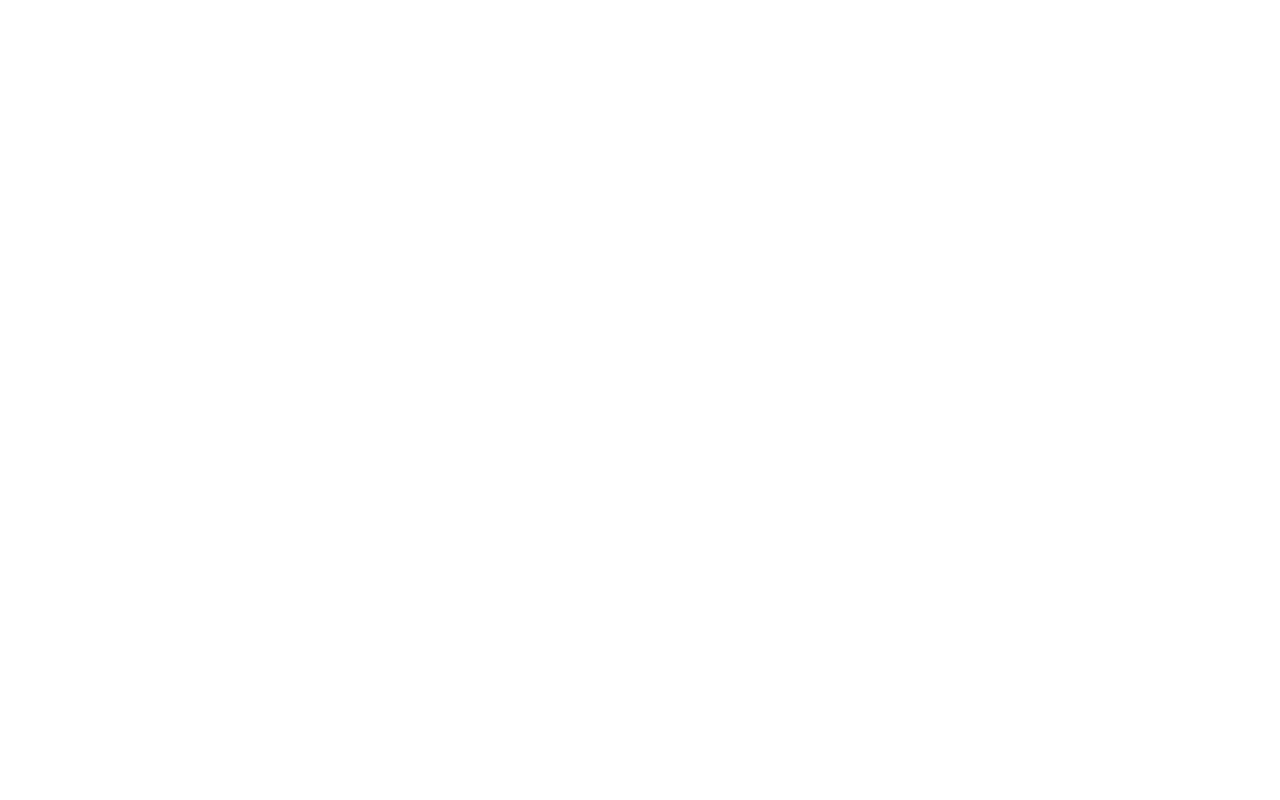
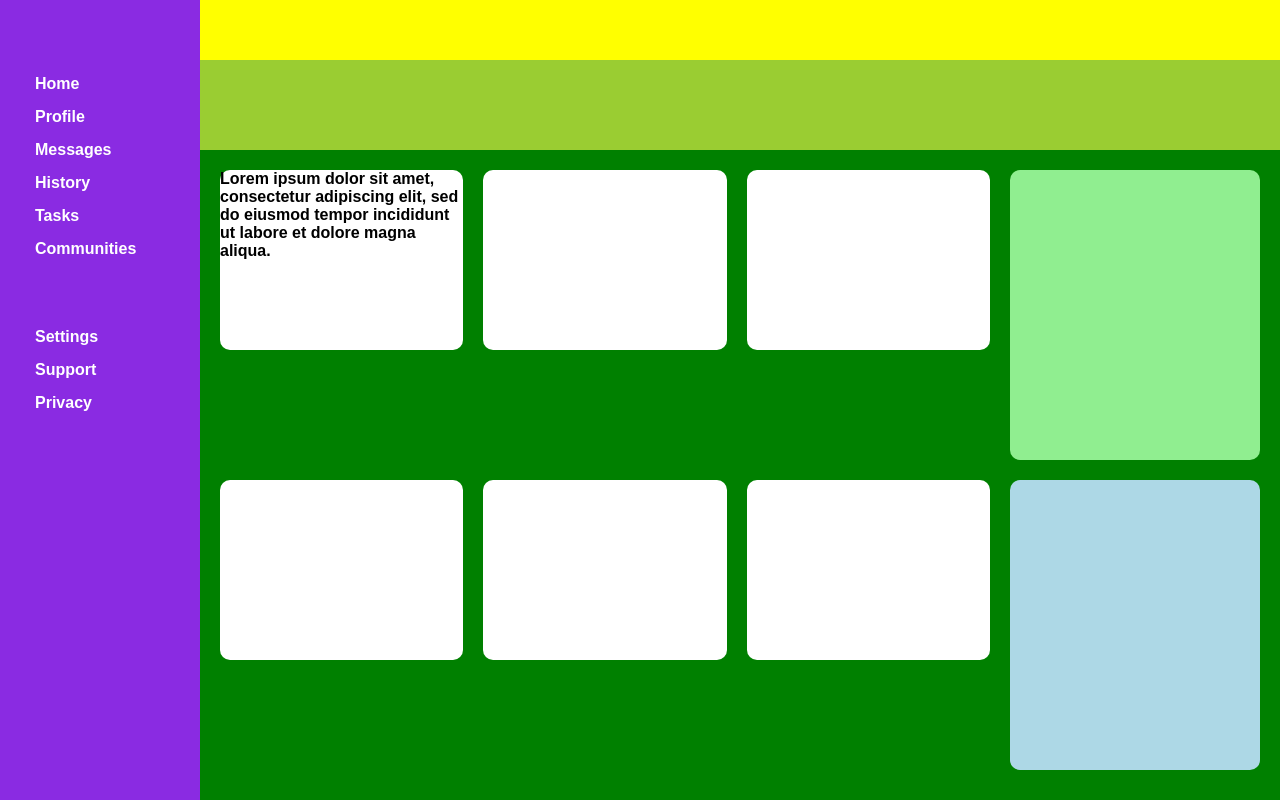
Before and after one commit to emilycurran/admin-dashboard, a plain HTML site: page index.html in a window 1280 px wide. Drawn offline with Linux system fonts and the light colour scheme.

Commit message:
Added basic grid structure.

```diff
--- a/index.html
+++ b/index.html
@@ -4,10 +4,59 @@
     <meta charset="UTF-8">
     <meta http-equiv="X-UA-Compatible" content="IE=edge">
     <meta name="viewport" content="width=device-width, initial-scale=1.0">
-    <title>Document</title>
+    <title>Admin Dashboard</title>
     <link rel="stylesheet" href="style.css">
 </head>
 <body>
+    <div class="container">
+        <div class="sidebar">
+            <div class="logo"></div>
 
+            <ul class="nav">
+                <li>Home</li>
+                <li>Profile</li>
+                <li>Messages</li>
+                <li>History</li>
+                <li>Tasks</li>
+                <li>Communities</li>
+            </ul>
+            <ul class="support">
+                <li>Settings</li>
+                <li>Support</li>
+                <li>Privacy</li>
+            </ul>
+        </div>
+
+        <div class="header">
+            <div class="top-header">
+                <div class="search"></div>
+                <div class="right"></div>
+            </div>
+            <div class="bottom-header">
+                <div class="left"></div>
+                <div class="right"></div>
+            </div>
+        </div>
+
+        <div class="main-content">
+            <div class="your-projects">
+                <div class="card">
+                    <div class="project-name"></div>
+                    <div class="project-description">Lorem ipsum dolor sit
+                        amet, consectetur adipiscing elit, sed do eiusmod
+                        tempor incididunt ut labore et dolore magna aliqua.
+                    </div>
+                </div>
+                <div class="card"></div>
+                <div class="card"></div>
+                <div class="card"></div>
+                <div class="card"></div>
+                <div class="card"></div>
+            </div>
+            <div class="announcements"></div>
+            <div class="trending"></div>
+        </div>
+
+    </div>
 </body>
 </html>
--- a/style.css
+++ b/style.css
@@ -0,0 +1,85 @@
+* {
+    margin: 0;
+    padding: 0;
+}
+
+body{
+    height: 100vh;
+    width: 100vw;
+    font-family: Arial, Helvetica, sans-serif;
+    font-weight: 900;
+}
+
+.container{
+    height: 100%;
+    background-color: green;
+    display: grid;
+    grid-template-columns: 200px 1fr;
+    grid-template-rows: 150px 1fr;
+}
+
+.sidebar{
+    grid-area: 1/1/3/1;
+    background-color: blueviolet;
+}
+
+.sidebar > * {
+    padding: 20px 20px 20px;
+}
+
+.sidebar li{
+    margin: 15px;
+    list-style: none;
+    color: white;
+}
+
+.header{
+    grid-area: 1/2/1/-1;
+    background-color: aquamarine;
+    display: grid;
+    grid-template-rows: 2fr 3fr;
+}
+
+.top-header{
+    grid-row: 1/1;
+    background-color: yellow;
+}
+
+.bottom-header{
+    grid-row: 2/2;
+    background-color: yellowgreen;
+}
+
+.main-content{
+    display: grid;
+    max-height: 600px;
+    grid-template-columns: minmax(300px, 1fr) 250px;
+    grid-template-rows: 1fr 1fr;
+    gap: 20px;
+    margin: 20px;
+}
+
+.your-projects{
+    grid-area: 1/1/-1/1;
+    display: grid;
+    overflow: auto;
+    gap: 20px;
+    grid-template-columns: repeat(auto-fit, minmax(200px, 1fr));
+}
+
+.card{
+    background-color: white;
+    border-radius: 10px;
+    height: 180px;
+}
+
+.announcements{
+    background-color: lightgreen;
+    border-radius: 10px;
+    grid-area: 1/2/1/2;
+}
+.trending{
+    background-color: lightblue;
+    border-radius: 10px;
+    grid-area: 2/2/2/2;
+}
```
